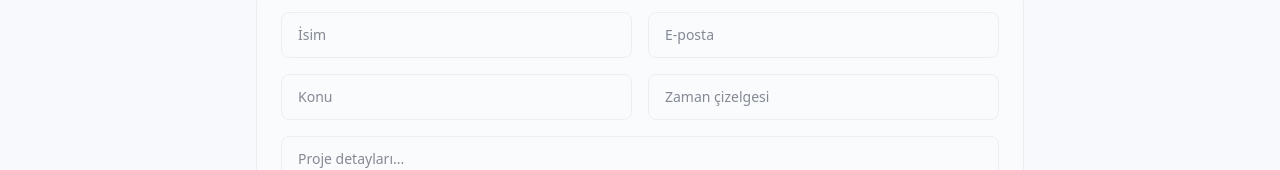
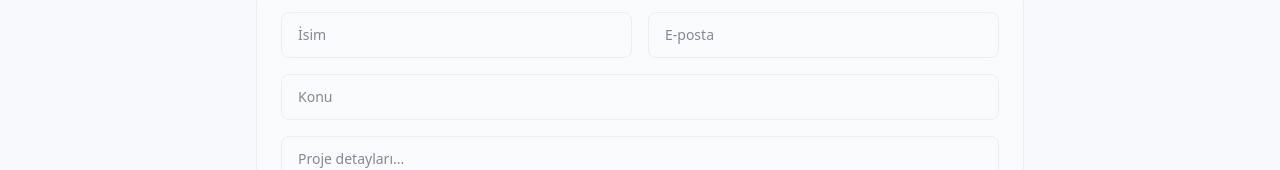
Before and after one commit to aysegulblt/web-proje, a React (Vite) app in the folder aysegul_portfolio_proje/: page /iletisim in a window 1280 px wide. Shown: the part 375-545 px from the top of the page. Built offline with nearby package versions, Linux system fonts and the light colour scheme.

Commit message:
fix: Navbar imleç sorunu düzeltildi, iletişim formu timeline alanı kaldırıldı

```diff
--- a/aysegul_portfolio_proje/src/App.jsx
+++ b/aysegul_portfolio_proje/src/App.jsx
@@ -1,3 +1,4 @@
+import { useEffect, useState } from "react";
 import AppRouter from "./routes/AppRouter";
 
 export default function App() {
--- a/aysegul_portfolio_proje/src/components/ContactSection.jsx
+++ b/aysegul_portfolio_proje/src/components/ContactSection.jsx
@@ -46,13 +46,11 @@ const ContactSection = () => {
     const name = form.get("name") ?? "";
     const mail = form.get("email") ?? "";
     const subject = form.get("subject") ?? "";
-    const timeline = form.get("timeline") ?? "";
     const message = form.get("message") ?? "";
 
     const body = `
 ${t("contact.name")}: ${name}
 ${t("contact.email")}: ${mail}
-${t("contact.timeline")}: ${timeline}
 
 ${t("contact.message")}:
 ${message}
@@ -110,8 +108,9 @@ ${message}
               name="name"
               type="text"
               placeholder={t("contact.name")}
-              className={`${inputBaseClass} w-full ${errors.name ? "border-red-500/70" : "border-border/60"
-                }`}
+              className={`${inputBaseClass} w-full ${
+                errors.name ? "border-red-500/70" : "border-border/60"
+              }`}
             />
             {errors.name && (
               <p className="text-xs text-red-500">{errors.name}</p>
@@ -124,28 +123,21 @@ ${message}
               name="email"
               type="email"
               placeholder={t("contact.email")}
-              className={`${inputBaseClass} w-full ${errors.email ? "border-red-500/70" : "border-border/60"
-                }`}
+              className={`${inputBaseClass} w-full ${
+                errors.email ? "border-red-500/70" : "border-border/60"
+              }`}
             />
             {errors.email && (
               <p className="text-xs text-red-500">{errors.email}</p>
             )}
           </div>
 
-          {/* Konu */}
+          {/* Konu - tam genişlik */}
           <input
             name="subject"
             type="text"
             placeholder={t("contact.subject")}
-            className={`${inputBaseClass} border-border/60`}
-          />
-
-          {/* Timeline */}
-          <input
-            name="timeline"
-            type="text"
-            placeholder={t("contact.timeline")}
-            className={`${inputBaseClass} border-border/60`}
+            className={`${inputBaseClass} border-border/60 md:col-span-2`}
           />
 
           {/* Mesaj */}
@@ -153,8 +145,9 @@ ${message}
             <textarea
               name="message"
               placeholder={t("contact.projectDetails")}
-              className={`${inputBaseClass} w-full min-h-[140px] resize-none ${errors.message ? "border-red-500/70" : "border-border/60"
-                }`}
+              className={`${inputBaseClass} w-full min-h-[140px] resize-none ${
+                errors.message ? "border-red-500/70" : "border-border/60"
+              }`}
             />
             {errors.message && (
               <p className="text-xs text-red-500">{errors.message}</p>
--- a/aysegul_portfolio_proje/src/layout/Navbar.jsx
+++ b/aysegul_portfolio_proje/src/layout/Navbar.jsx
@@ -37,7 +37,7 @@ export default function Navbar() {
               to={link.to}
               className={({ isActive }) =>
                 [
-                  "transition-colors",
+                  "transition-colors cursor-pointer select-none",
                   isActive
                     ? "text-[#91BADB]"
                     : "text-foreground/70 hover:text-[#91BADB]",
@@ -89,7 +89,7 @@ export default function Navbar() {
               onClick={closeMenu}
               className={({ isActive }) =>
                 [
-                  "px-4 py-3 rounded-lg text-sm transition-colors",
+                  "px-4 py-3 rounded-lg text-sm transition-colors cursor-pointer select-none",
                   isActive
                     ? "bg-[#91BADB]/20 text-[#91BADB]"
                     : "text-foreground/70 hover:bg-card/80 hover:text-[#91BADB]",
```
